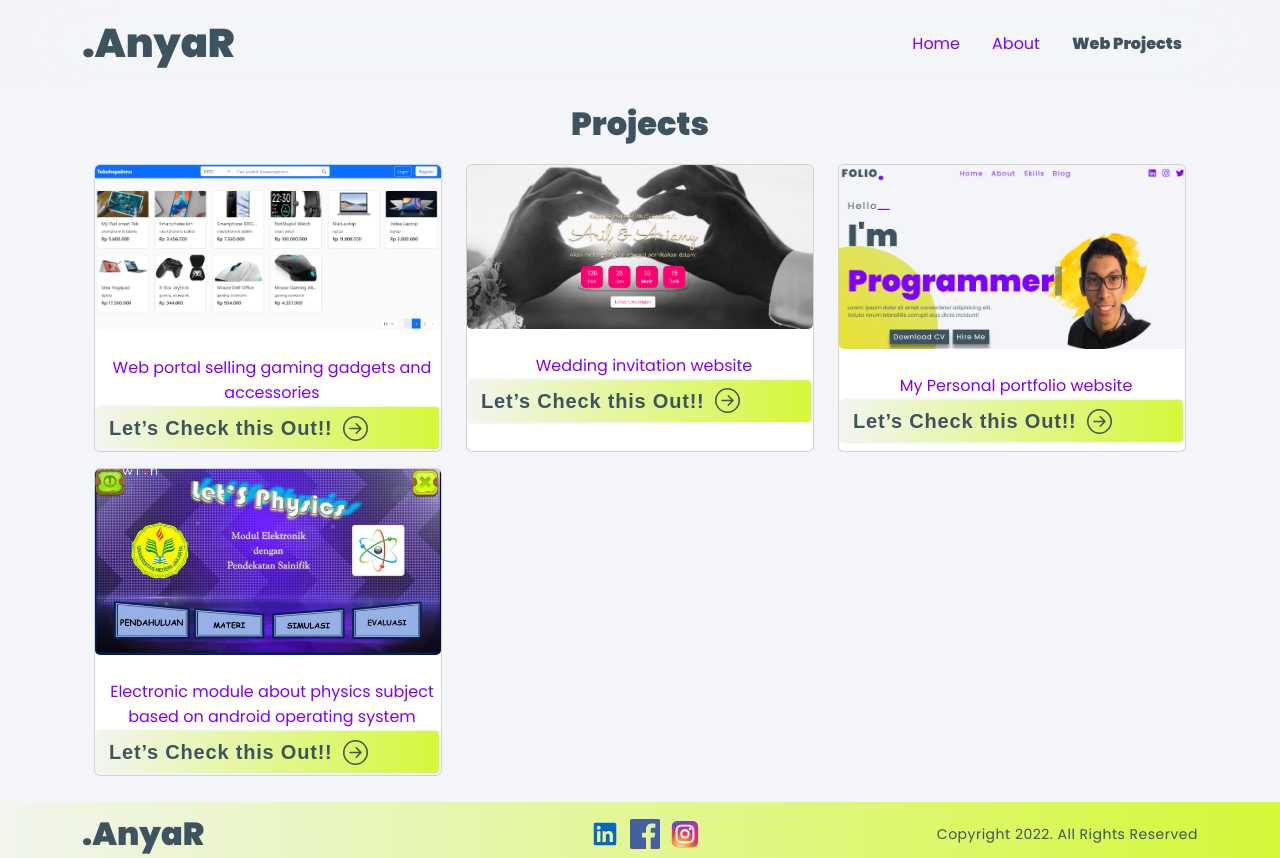
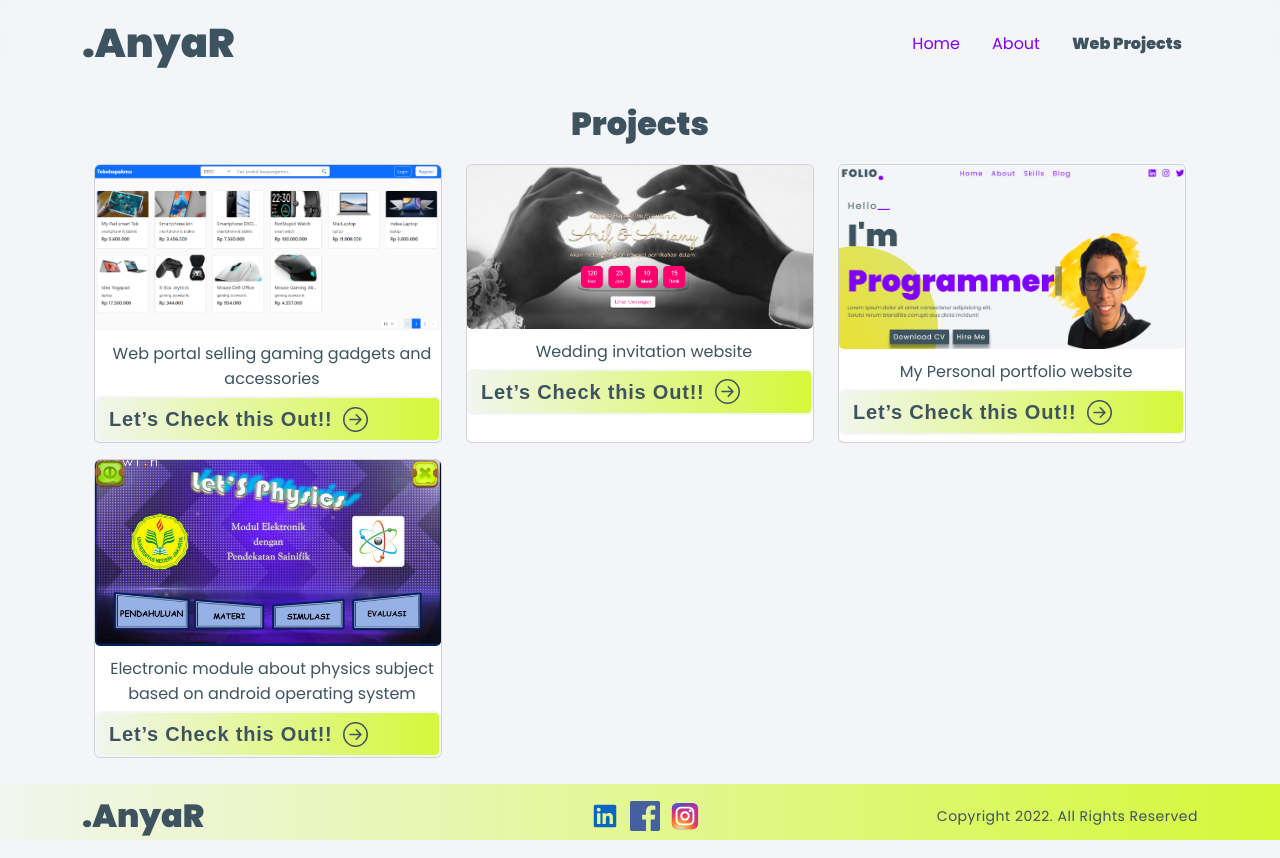
Before and after one commit to kalmipa21/My-Portfolio, a React (Create React App) app: page /projects in a window 1280 px wide. Built offline with nearby package versions, Linux system fonts and the light colour scheme.

Commit message:
change color & add btn feature on curtain project

```diff
--- a/src/assets/css/project.css
+++ b/src/assets/css/project.css
@@ -2,11 +2,11 @@
 .proj-imgbx {
   position: relative;
   overflow: hidden;
-  margin-bottom: 24px;
+  margin-bottom: 10px;
 }
 .proj-imgbx::before {
   content: "";
-  background: linear-gradient(90.21deg, #aa367c -5.91%, #4a2fbd 111.58%);
+  background: linear-gradient(90.21deg, #3d535f -5.91%, #7f00ff 111.58%);
   opacity: 0.85;
   position: absolute;
   width: 100%;
@@ -35,12 +35,16 @@
   font-weight: 700;
   letter-spacing: 0.8px;
   line-height: 1.1em;
-  color: wheat;
+  color: rgb(204, 249, 2);
 }
 .proj-txtx span {
   font-style: italic;
   font-weight: 400;
   font-size: 15px;
   letter-spacing: 0.8px;
-  color: wheat;
+  color: rgb(204, 249, 2);
 }
+.detail-txt {
+  color: #3d535f;
+  margin-bottom: 5px;
+}
--- a/src/components/ProjectCard.jsx
+++ b/src/components/ProjectCard.jsx
@@ -17,12 +17,12 @@ export default function ProjectCard({
             src={imgUrl}
             alt=""
           />
-          <Card.Title className="proj-txtx">
+          <Card.Title href={demo} className="btn proj-txtx">
             <h4>{title}</h4>
             <span>{description}</span>
           </Card.Title>
         </div>
-        <Card.Text className="ps-2 text-center">{detail}</Card.Text>
+        <Card.Text className="ps-2 text-center detail-txt">{detail}</Card.Text>
         <Button className=" proj_button border-2" href={demo}>
           Let’s Check this Out!! <ArrowRightCircle size={25} />
         </Button>
```
